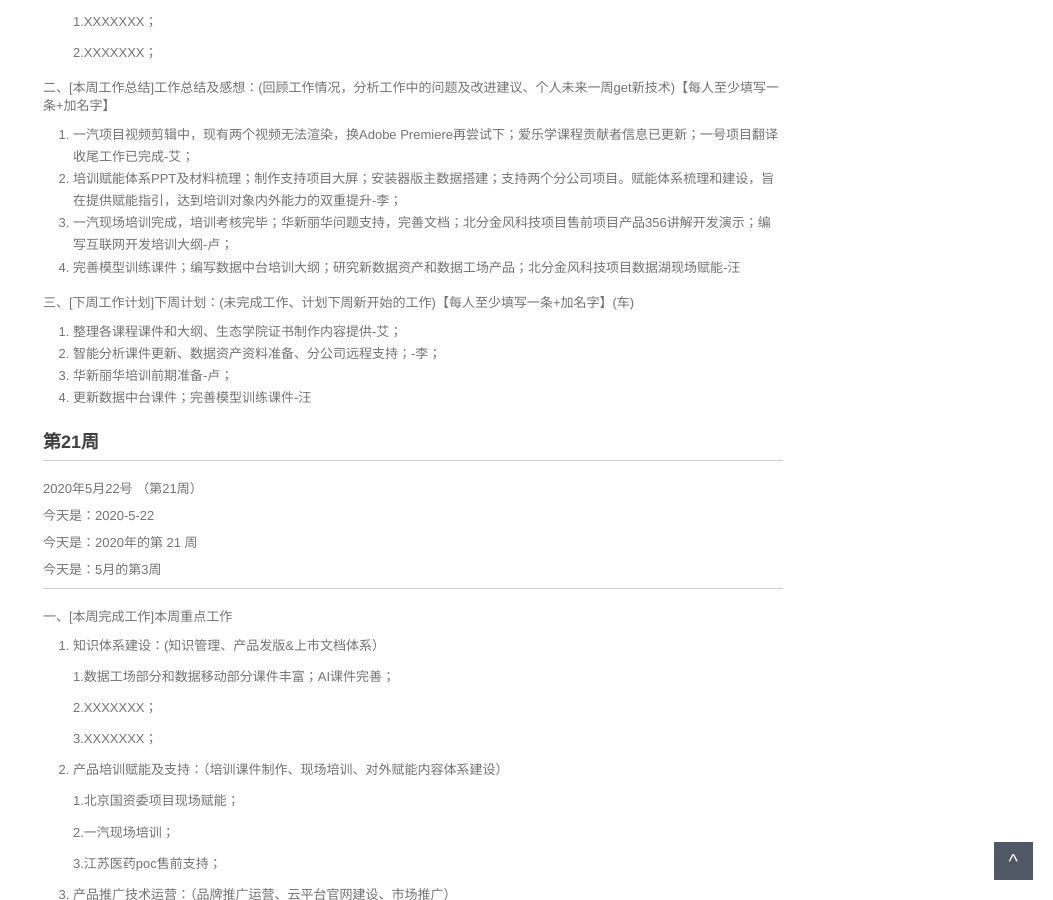
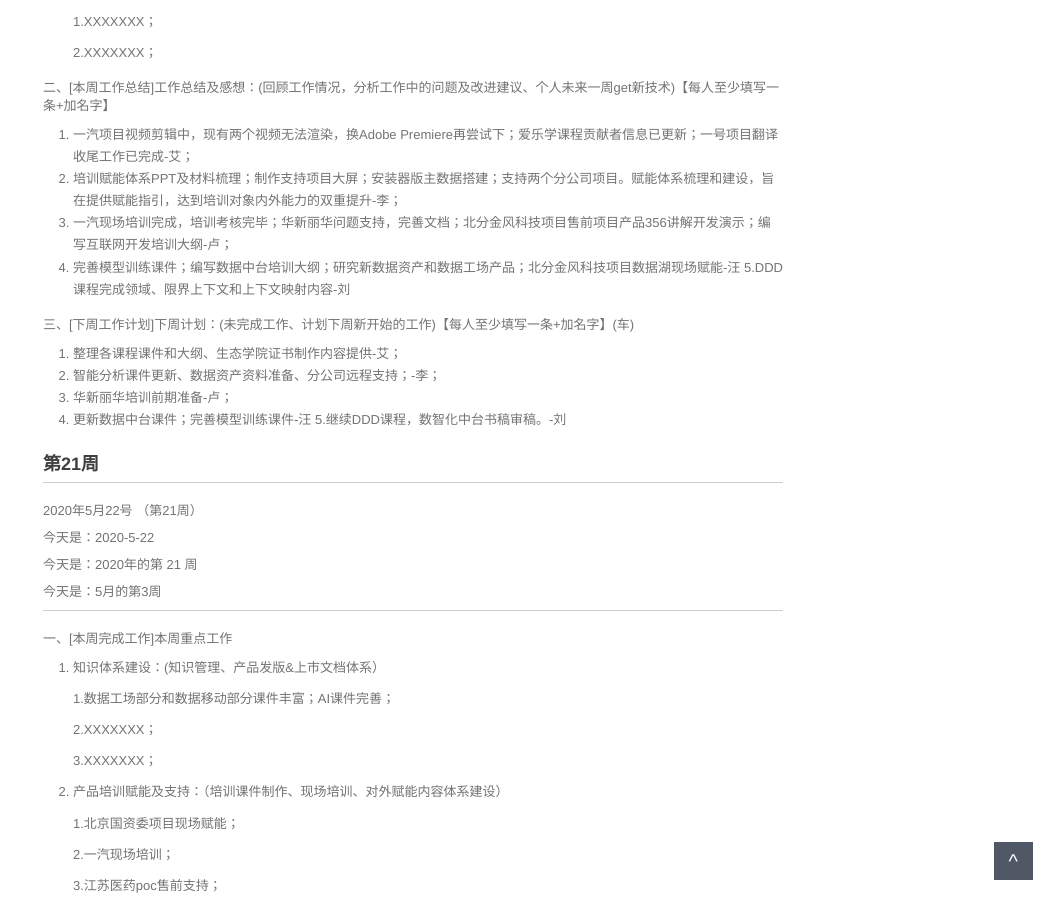
Before and after one commit to walllFlower/blog, a Jekyll site: the page built from 2020-02-28-day_report.md, in a window 1280 px wide and 900 px high, scrolled down 1085 px. Shown: the whole window, without its empty margins (227-1280 px from the left). Built offline with Jekyll 4.4.1, drawn with Linux system fonts in a browser that asks for light colours; comment, search, counter and statistics services are not loaded.

Commit message:
Update 2020-02-28-day_report.md

```diff
--- a/2020-02-28-day_report.md
+++ b/2020-02-28-day_report.md
@@ -73,6 +73,7 @@ categories: 技术运营工作周报
 2. 培训赋能体系PPT及材料梳理；制作支持项目大屏；安装器版主数据搭建；支持两个分公司项目。赋能体系梳理和建设，旨在提供赋能指引，达到培训对象内外能力的双重提升-李；
 3. 一汽现场培训完成，培训考核完毕；华新丽华问题支持，完善文档；北分金风科技项目售前项目产品356讲解开发演示；编写互联网开发培训大纲-卢；
 4. 完善模型训练课件；编写数据中台培训大纲；研究新数据资产和数据工场产品；北分金风科技项目数据湖现场赋能-汪
+5.DDD课程完成领域、限界上下文和上下文映射内容-刘
 
 三、[下周工作计划]下周计划：(未完成工作、计划下周新开始的工作)【每人至少填写一条+加名字】(车)
 
@@ -80,6 +81,8 @@ categories: 技术运营工作周报
 2. 智能分析课件更新、数据资产资料准备、分公司远程支持；-李；
 3. 华新丽华培训前期准备-卢；
 4. 更新数据中台课件；完善模型训练课件-汪
+5.继续DDD课程，数智化中台书稿审稿。-刘
+
 
 
 ###  第21周
```
